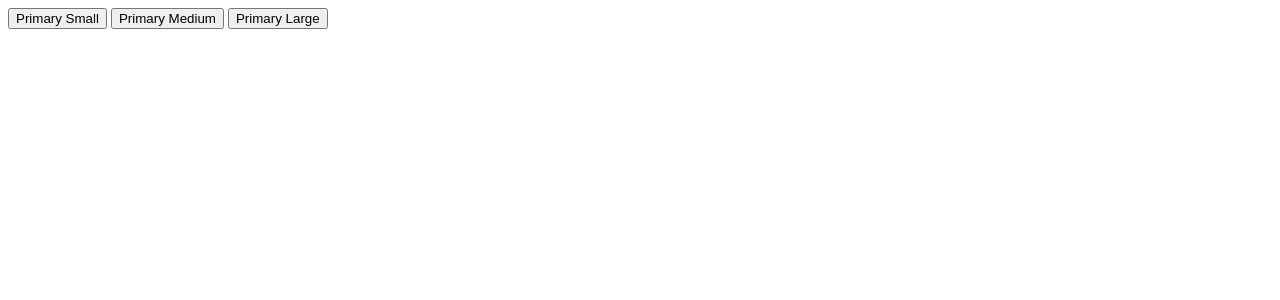
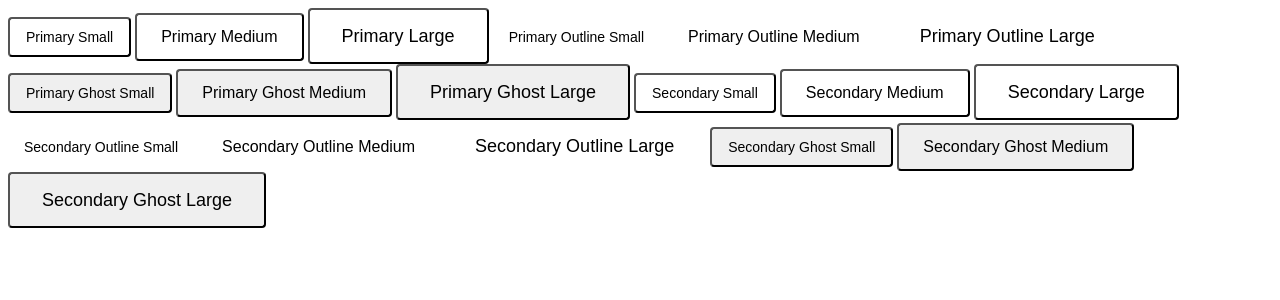
Before and after one commit to kubilaysabah/svelte-ui, a SvelteKit app: page / in a window 1280 px wide. Shown: the top 300 px of the page. Built offline with nearby package versions, Linux system fonts and the light colour scheme.

Commit message:
add button component

```diff
--- a/package.json
+++ b/package.json
@@ -86,6 +86,8 @@
 	"dependencies": {
 		"class-variance-authority": "^0.7.1",
 		"clsx": "^2.1.1",
-		"tailwind-merge": "^3.3.1"
+		"lucide-react": "^0.539.0",
+		"tailwind-merge": "^3.3.1",
+		"tw-animate-css": "^1.3.7"
 	}
 }
--- a/src/app.css
+++ b/src/app.css
@@ -1,6 +1,35 @@
 @import 'tailwindcss';
 
+@custom-variant dark (&:where(.dark, .dark *));
+
+:root {
+	--primary: oklch(0.205 0 0);
+	--primary-foreground: oklch(1 0 0);
+	--secondary: oklch(0.3715 0 0);
+	--secondary-foreground: oklch(1 0 0);
+	--muted: oklch(0.97 0 0);
+	--muted-foreground: oklch(0.556 0 0);
+	--background: oklch(85.142% 0.0001 271.152);
+	--foreground: oklch(29.313% 0.00003 271.152);
+}
+
+.dark {
+	--primary: oklch(0.1762 0.1108 268.75);
+	--primary-foreground: oklch(1 0 0);
+	--secondary: oklch(0.9096 0.2104 117.63);
+	--secondary-foreground: oklch(0.205 0 0);
+	--muted: oklch(0.269 0 0);
+	--muted-foreground: oklch(0.708 0 0);
+	--background: oklch(0.1591 0 0);
+	--foreground: oklch(1 0 0);
+}
 
 @theme {
-
+	--font-poppins: Poppins, sans-serif;
+	--color-primary: var(--primary);
+	--color-primary-foreground: var(--primary-foreground);
+	--color-secondary: var(--secondary);
+	--color-secondary-foreground: var(--secondary-foreground);
+	--color-background: var(--background);
+	--color-text: var(--text);
 }
--- a/src/app.html
+++ b/src/app.html
@@ -1,5 +1,5 @@
 <!doctype html>
-<html lang="en">
+<html lang="tr">
 	<head>
 		<meta charset="utf-8" />
 		<link rel="icon" href="%sveltekit.assets%/favicon.svg" />
--- a/src/components/button/button.svelte
+++ b/src/components/button/button.svelte
@@ -1,22 +1,108 @@
 <script lang="ts">
 	import type { HTMLButtonAttributes } from 'svelte/elements';
-	interface ButtonProps extends HTMLButtonAttributes {
-		variant?: 'fill' | 'outline' | 'text';
-		color?: 'primary' | 'secondary';
-		size?: 'small' | 'medium' | 'large';
-	}
+	import { cva, type VariantProps } from 'class-variance-authority';
 
-	const { children, ...rest }: ButtonProps = $props();
+	// BEM-style: block = 'btn', modifiers = 'btn--<modifier>'
+	const button = cva('btn', {
+		variants: {
+			variant: {
+				fill: 'btn--fill',
+				outline: 'btn--outline',
+				ghost: 'btn--ghost'
+			},
+			intent: {
+				primary: 'btn--primary',
+				secondary: 'btn--secondary'
+			},
+			size: {
+				small: 'btn--small',
+				medium: 'btn--medium',
+				large: 'btn--large'
+			},
+			disabled: {
+				false: '',
+				true: 'btn--disabled'
+			}
+		}
+		// No compoundVariants necessary: prefer multiple modifier classes (BEM)
+	});
+
+	interface ButtonProps extends HTMLButtonAttributes, VariantProps<typeof button> {}
+
+	const {
+		class: className,
+		disabled,
+		intent,
+		size,
+		variant,
+		children,
+		...rest
+	}: ButtonProps = $props();
 </script>
 
-<button {...rest}>
+<button {...rest} class={button({ intent, size, variant, disabled, class: className })}>
 	{@render children?.()}
 </button>
 
 <style lang="postcss">
 	@reference "tailwindcss";
 
-  button {
-    @apply inline-flex items-center font-medium;
-  }
+	/* base block */
+	.btn {
+		@apply inline-flex items-center justify-center rounded text-center font-medium;
+	}
+
+	/* disabled modifier */
+	.btn--disabled,
+	.btn:disabled {
+		@apply cursor-not-allowed opacity-50;
+	}
+
+	.btn--small {
+		@apply px-4 py-2 text-sm;
+	}
+
+	.btn--medium {
+		@apply px-6 py-2.5 text-base;
+	}
+
+	.btn--large {
+		@apply px-8 py-3 text-lg;
+	}
+
+	/* intent modifiers */
+	.btn--primary.btn--fill {
+		background-color: var(--color-primary);
+		color: var(--color-primary-foreground);
+	}
+
+	.btn--primary.btn--fill:hover {
+		background-color: var(--color-primary);
+		background-color: var(--color-primary-foreground);
+	}
+
+	.btn--primary.btn--outline {
+		background-color: transparent;
+		border: 1px solid var(--color-primary);
+		color: var(--color-primary);
+	}
+
+	.btn--primary.btn--ghost {
+		color: var(--color-primary);
+	}
+
+	.btn--secondary.btn--fill {
+		background-color: var(--color-secondary);
+		color: var(--color-secondary-foreground);
+	}
+
+	.btn--secondary.btn--outline {
+		background-color: transparent;
+		border: 1px solid var(--color-primary);
+		color: var(--color-primary);
+	}
+
+	.btn--secondary.btn--ghost {
+		color: var(--color-primary);
+	}
 </style>
--- /dev/null
+++ b/src/lib/utils.ts
@@ -0,0 +1,6 @@
+import { clsx, type ClassValue } from "clsx"
+import { twMerge } from "tailwind-merge"
+
+export function cn(...inputs: ClassValue[]) {
+  return twMerge(clsx(inputs))
+}
--- a/src/routes/+layout.svelte
+++ b/src/routes/+layout.svelte
@@ -1,5 +1,6 @@
 <script lang="ts">
-	import type { Snippet } from 'svelte'
+	import '$/app.css';
+	import type { Snippet } from 'svelte';
 
 	interface LayoutProps {
 		children?: Snippet;
@@ -9,3 +10,11 @@
 </script>
 
 {@render children?.()}
+
+<style lang="postcss">
+	@reference "tailwindcss";
+	:global(html) {
+		background-color: var(--background);
+		color: var(--color-foreground);
+	}
+</style>
--- a/src/routes/+page.svelte
+++ b/src/routes/+page.svelte
@@ -1,11 +1,31 @@
 <script lang="ts">
-    import Button from "$components//button/button.svelte";
+	import Button from '$components//button/button.svelte';
 </script>
 
 <main>
-    <nav>
-        <Button size="small" variant="fill" color="primary">{"Primary Small"}</Button>
-        <Button size="medium" variant="fill" color="primary">{"Primary Medium"}</Button>
-        <Button size="large" variant="fill" color="primary">{"Primary Large"}</Button>
-    </nav>
+	<nav class="p-4">
+		<Button size="small" intent="primary" variant="fill">{'Primary Small'}</Button>
+		<Button size="medium" intent="primary" variant="fill">{'Primary Medium'}</Button>
+		<Button size="large" intent="primary" variant="fill">{'Primary Large'}</Button>
+
+		<Button size="small" intent="primary" variant="outline">{'Primary Outline Small'}</Button>
+		<Button size="medium" intent="primary" variant="outline">{'Primary Outline Medium'}</Button>
+		<Button size="large" intent="primary" variant="outline">{'Primary Outline Large'}</Button>
+
+		<Button size="small" intent="primary" variant="ghost">{'Primary Ghost Small'}</Button>
+		<Button size="medium" intent="primary" variant="ghost">{'Primary Ghost Medium'}</Button>
+		<Button size="large" intent="primary" variant="ghost">{'Primary Ghost Large'}</Button>
+
+		<Button size="small" intent="secondary" variant="fill">{'Secondary Small'}</Button>
+		<Button size="medium" intent="secondary" variant="fill">{'Secondary Medium'}</Button>
+		<Button size="large" intent="secondary" variant="fill">{'Secondary Large'}</Button>
+
+		<Button size="small" intent="secondary" variant="outline">{'Secondary Outline Small'}</Button>
+		<Button size="medium" intent="secondary" variant="outline">{'Secondary Outline Medium'}</Button>
+		<Button size="large" intent="secondary" variant="outline">{'Secondary Outline Large'}</Button>
+
+		<Button size="small" intent="secondary" variant="ghost">{'Secondary Ghost Small'}</Button>
+		<Button size="medium" intent="secondary" variant="ghost">{'Secondary Ghost Medium'}</Button>
+		<Button size="large" intent="secondary" variant="ghost">{'Secondary Ghost Large'}</Button>
+	</nav>
 </main>
```
Also changed, not shown: 1 other file (tests, documents, lock files or other folders).
